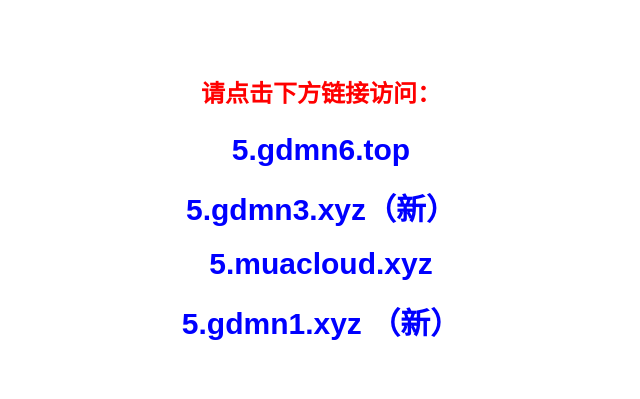
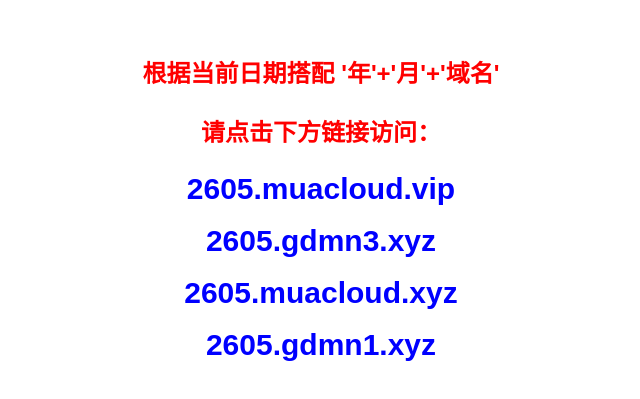
Before and after one commit to muacloud/s3work, a plain HTML site: page index.html in a window 1280 px wide. Shown: the part 195-594 px from the top of the page, without its empty margins (319-959 px from the left). Drawn offline with Linux system fonts and the light colour scheme.

Commit message:
index.html

```diff
--- a/index.html
+++ b/index.html
@@ -52,11 +52,12 @@
 </head>
 <body>
     <div class="container">
-        <p class="highlight">请点击下方链接访问：</p>
-		<p><a class="link" href="https://5.gdmn6.top" target="_blank">5.gdmn6.top</a></p>
-        <p><a class="link" href="https://5.gdmn3.xyz" target="_blank">5.gdmn3.xyz（新）</a></p>
-        <p><a class="link" href="https://5.muacloud.xyz" target="_blank">5.muacloud.xyz</a></p>
-        <p><a class="link" href="https://5.gdmn1.xyz" target="_blank">5.gdmn1.xyz （新）</a></p>
+		<p class="highlight">根据当前日期搭配 '年'+'月'+'域名' </p>
+		<p class="highlight">请点击下方链接访问：</p>
+		<p><a class="link" href="https://2605.muacloud.vip" target="_blank">2605.muacloud.vip</a></p>
+        <p><a class="link" href="https://2605.gdmn3.xyz" target="_blank">2605.gdmn3.xyz</a></p>
+        <p><a class="link" href="https://2605.muacloud.xyz" target="_blank">2605.muacloud.xyz</a></p>
+        <p><a class="link" href="https://2605.gdmn1.xyz" target="_blank">2605.gdmn1.xyz</a></p>
     </div>
 </body>
 </html>
```
